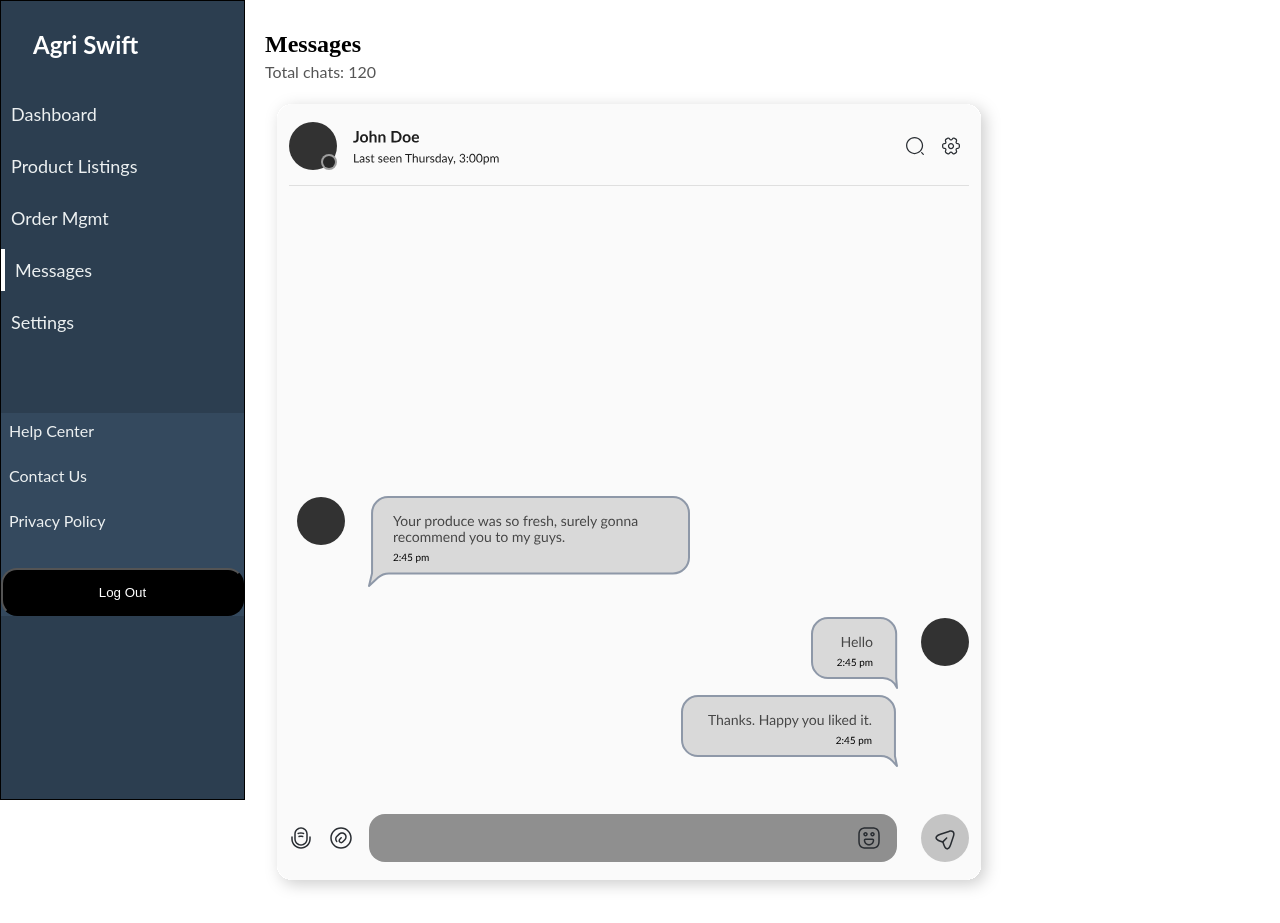
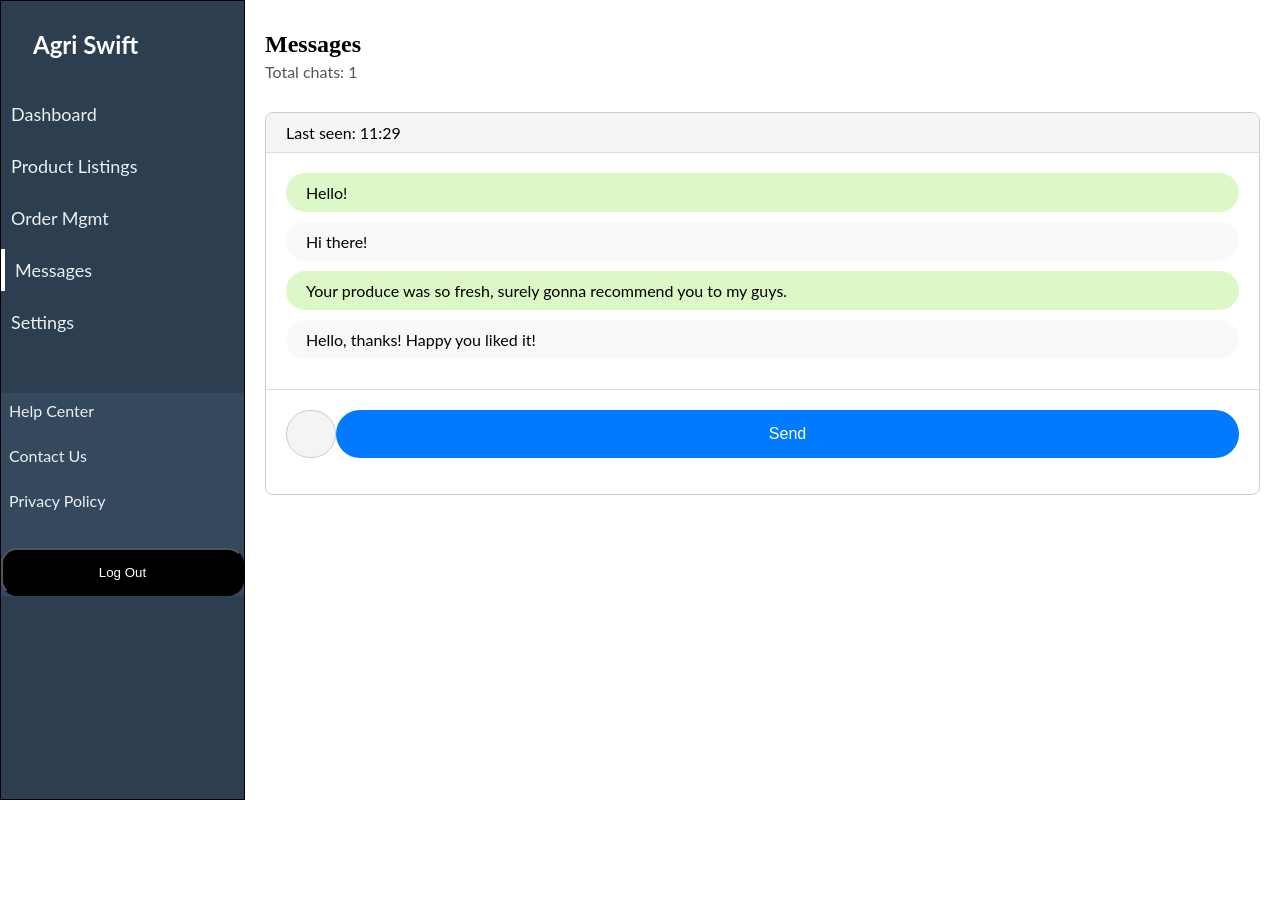
Before and after one commit to temidayobelloh/Agri_Swift, a React (Create React App) app: page /messages in a window 1280 px wide. After the commit the page ends 800 px from the top, so only its background shows below. Built offline with nearby package versions, Linux system fonts and the light colour scheme.

Commit message:
worked on the messages component

```diff
--- a/src/App.css
+++ b/src/App.css
@@ -93,7 +93,7 @@ body {
   background-color: #34495e;
   color: white;
   text-align: left;
-  margin-top: 70px;
+  margin-top: 50px;
 }
 
 .dashboard-footer-container ul {
--- a/src/Components/Pages/CropManagement/crop-management.jsx
+++ b/src/Components/Pages/CropManagement/crop-management.jsx
@@ -1,10 +1,17 @@
 import React, { useState } from 'react';
 import orders from '../../assets/order-listings.svg';
+
 const CropManagement = () => {
-  const [search, setSearch] = useState('');
+  const [customer, setCustomer] = useState('Customers');
+  const [orderDate, setOrderDate] = useState('Order Dates');
+  const [address, setAddress] = useState('Address');
+  const [products, setProducts] = useState('Orders');
+  const [quantity, setQuantity] = useState('Quantity');
+  const [amount, setAmount] = useState('Amount');
+  const [status, setStatus] = useState('Status');
 
   return (
-    <div className='product-listing-container'> {/* Container added */}
+    <div className='product-listing-container'>
       <div className='product-nav-wrapper'>
         <div className='product-title-wrapper'>
           <p className='product-title'> Orders </p>
@@ -14,20 +21,57 @@ const CropManagement = () => {
           <input
             className='search-input-wrapper'
             type='text'
-            value={search}
             placeholder='Search for products...'
-            onChange={(e) => setSearch(e.target.value)}
           />
         </div>
         <div className='user-title-wrapper'>
           <p className='user-title-name'>Maria Tolu</p> <p className='user-title-init'>MT</p>
         </div>
       </div>
-      <div>
-      <img src ={orders} alt ='order-list'/>
+      <div className="select-container">
+        <select value={customer} onChange={(e) => setCustomer(e.target.value)} className="select-element">
+          <option>Customers</option>
+          <option>Lizbeth Chioma</option>
+          {/* Add more options here */}
+        </select>
+
+        <select value={orderDate} onChange={(e) => setOrderDate(e.target.value)} className="select-element">
+          <option>Order Dates</option>
+          <option>Mar 15, 2024, 6:35 PM</option>
+          {/* Add more options here */}
+        </select>
+
+        <select value={address} onChange={(e) => setAddress(e.target.value)} className="select-element">
+          <option>Address</option>
+          <option>Elm street, 34 drive, Lagos</option>
+          {/* Add more options here */}
+        </select>
+
+        <select value={products} onChange={(e) => setProducts(e.target.value)} className="select-element">
+          <option>Orders</option>
+          <option>Yam, Titus, Cow mean, Beans</option>
+          {/* Add more options here */}
+        </select>
+
+        <select value={quantity} onChange={(e) => setQuantity(e.target.value)} className="select-element">
+          <option>Quantity</option>
+          <option>2 Tubers, 1 Carton, 2 Packs, Paint.</option>
+          {/* Add more options here */}
+        </select>
+
+        <select value={amount} onChange={(e) => setAmount(e.target.value)} className="select-element">
+          <option>Amount</option>
+          <option>N23,000</option>
+          {/* Add more options here */}
+        </select>
+
+        <select value={status} onChange={(e) => setStatus(e.target.value)} className="select-element">
+          <option>Status</option>
+          <option>In transit</option>
+          {/* Add more options here */}
+        </select>
       </div>
     </div>
-
   );
 }
 
--- a/src/Components/Pages/Messages/messages.css
+++ b/src/Components/Pages/Messages/messages.css
@@ -1,42 +1,98 @@
+/* Messages.css */
+
 .product-listing-container {
-    display: flex;
-    flex-direction: column;
+  max-width: 1080px; /* Set max-width */
+  margin: 0 auto; /* Center the container */
 }
 
 .product-nav-wrapper {
   display: flex;
-    justify-content: space-between;
   align-items: center;
-    padding: 10px;
+  justify-content: space-between; /* Adjusted spacing */
+  height: 72px;
 }
 
-  .search-input-wrapper {
-    width: 344px;
-    height: 40px;
-    padding: 8px;
+.product-title {
+  font-weight: bold;
+  font-size: 24px;
+  line-height: 32px;
+  font-family: Montserrat;
+  margin: 0;
+  padding: 0;
+  width: 114px;
+}
+
+.product-title-sub {
+  font-size: 16px;
+  line-height: 24px;
+  font-family: Lato; /* Changed font family */
+  color: #555; /* Adjusted color */
+  margin: 0;
+}
+
+.message-chat-container {
+  margin-top: 20px;
   border: 1px solid #ccc;
-    border-radius: 4px;
+  border-radius: 8px;
+  overflow: hidden; /* Ensure no overflow */
+}
+
+.message-header {
+  background-color: #f5f5f5; /* Light background */
+  padding: 10px 20px;
+  border-bottom: 1px solid #ddd; /* Light border */
+}
+
+.message-body {
+  padding: 20px;
+  max-height: 400px;
+  overflow-y: auto;
+}
+
+.message {
+  padding: 10px 20px; /* Padding increased */
+  margin-bottom: 10px;
+  border-radius: 20px; /* Rounded corners */
+  word-wrap: break-word; /* Wrap long text */
+}
+
+.sent {
+  background-color: #DCF8C6; /* Light green for sent messages */
+  align-self: flex-end;
+}
+
+.received {
+  background-color: #f9f9f9; /* Light gray for received messages */
+}
+
+.message-input {
+  display: flex;
+  padding: 20px;
+  border-top: 1px solid #ddd; /* Light border */
+}
+
+.message-input input {
+  flex: 1;
+  height: 48px;
+  padding: 12px 24px;
+  border-radius: 24px;
+  border: 1px solid #ccc;
   font-size: 16px;
   outline: none;
 }
 
-  .user-title-wrapper {
-    display: flex;
+.message-input button {
+  height: 48px; /* Reduced button height */
+  padding: 0; /* Reduced button padding */
+  border: none;
+  border-radius: 24px;
+  font-size: 16px;
+  background-color: #007BFF;
+  color: #fff;
+  cursor: pointer;
+  transition: background-color 0.3s ease;
 }
 
-  .user-title-name {
-    margin-right: 5px;
+.message-input button:hover {
+  background-color: #0056b3; /* Darker shade on hover */
 }
-
-  .message-list-container {
-    display: flex; /* Use flexbox */
-    align-items: center; /* Align items vertically */
-  }
-
-  .message-list {
-    flex: 1;
-  }
-
-  .chat-list {
-    margin-left: 20px;
-  }
--- a/src/Components/Pages/Messages/messages.jsx
+++ b/src/Components/Pages/Messages/messages.jsx
@@ -1,17 +1,80 @@
-import chatImage from '../../assets/Opened chat.svg';
+import React, { useState, useRef, useEffect } from 'react';
+import './messages.css'; // Import CSS file for styling
 
 const Messages = () => {
+  const [messages, setMessages] = useState([
+    { id: 1, text: 'Hello!', sender: 'user' },
+    { id: 2, text: 'Hi there!', sender: 'otherUser' },
+    { id: 3, text: 'Your produce was so fresh, surely gonna recommend you to my guys.', sender: 'user' },
+    { id: 4, text: 'Hello, thanks! Happy you liked it!', sender: 'otherUser' },
+  ]);
+
+  const [lastSeen, setLastSeen] = useState('2 minutes ago');
+  const [newMessage, setNewMessage] = useState('');
+  const messageInputRef = useRef(null);
+
+  useEffect(() => {
+    // Update last seen status every 5 seconds
+    const interval = setInterval(() => {
+      setLastSeen(getLastSeen());
+    }, 5000);
+
+    return () => clearInterval(interval);
+  }, []);
+
+  const getLastSeen = () => {
+    const now = new Date();
+    return `${now.getHours()}:${now.getMinutes()}`;
+  };
+
+  const sendMessage = () => {
+    if (newMessage.trim() === '') return;
+    const newMessages = [...messages, { id: messages.length + 1, text: newMessage, sender: 'user' }];
+    setMessages(newMessages);
+    setNewMessage('');
+
+    messageInputRef.current.focus();
+  };
+
+  const handleInputChange = (e) => {
+    setNewMessage(e.target.value);
+  };
+
+  const renderMessages = () => {
+    return messages.map(message => (
+      <div key={message.id} className={`message ${message.sender === 'user' ? 'sent' : 'received'}`}>
+        {message.text}
+      </div>
+    ));
+  };
 
   return (
     <div className='product-listing-container'> {/* Container added */}
       <div className='product-nav-wrapper'>
         <div className='product-title-wrapper'>
           <p className='product-title'> Messages </p>
-          <p className='product-title-sub'>Total chats: 120</p>
+          <p className='product-title-sub'>Total chats: 1</p>
         </div>
+      </div>
+      <div className="message-chat-container">
+        <div className="message-header">
+          <span>Last seen: {lastSeen}</span>
         </div>
-        <img src={chatImage} alt='chat' className='chat-list' />
+        <div className="message-body">
+          {renderMessages()}
+        </div>
+        <div className="message-input">
+          <input
+            type="text"
+            placeholder="Type a message..."
+            value={newMessage}
+            onChange={handleInputChange}
+            ref={messageInputRef}
+          />
+          <button onClick={sendMessage}>Send</button>
+        </div>
       </div>
+    </div>
   );
 }
 
```
Also changed, not shown: src/Components/Pages/CropManagement/crop-management.css (+42 -0 lines). Lines whose indentation alone changed are shown as unchanged.
